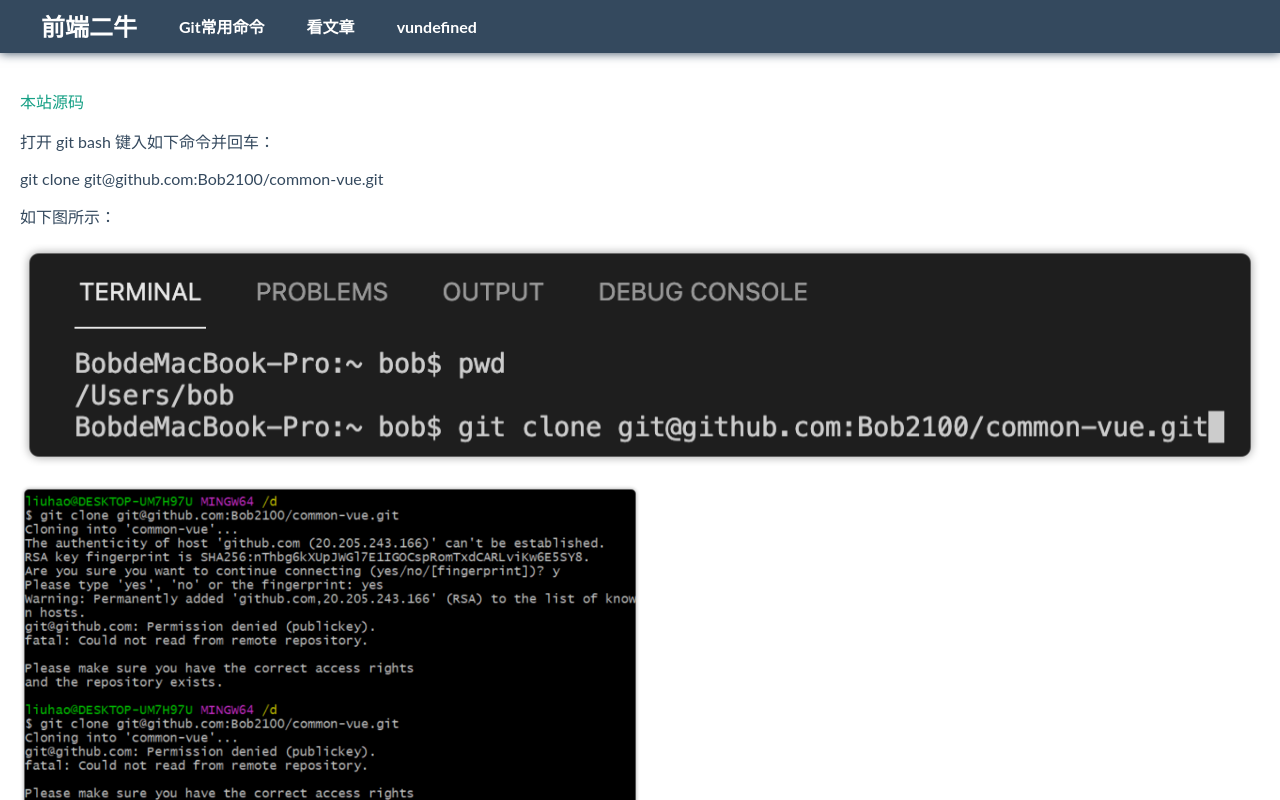
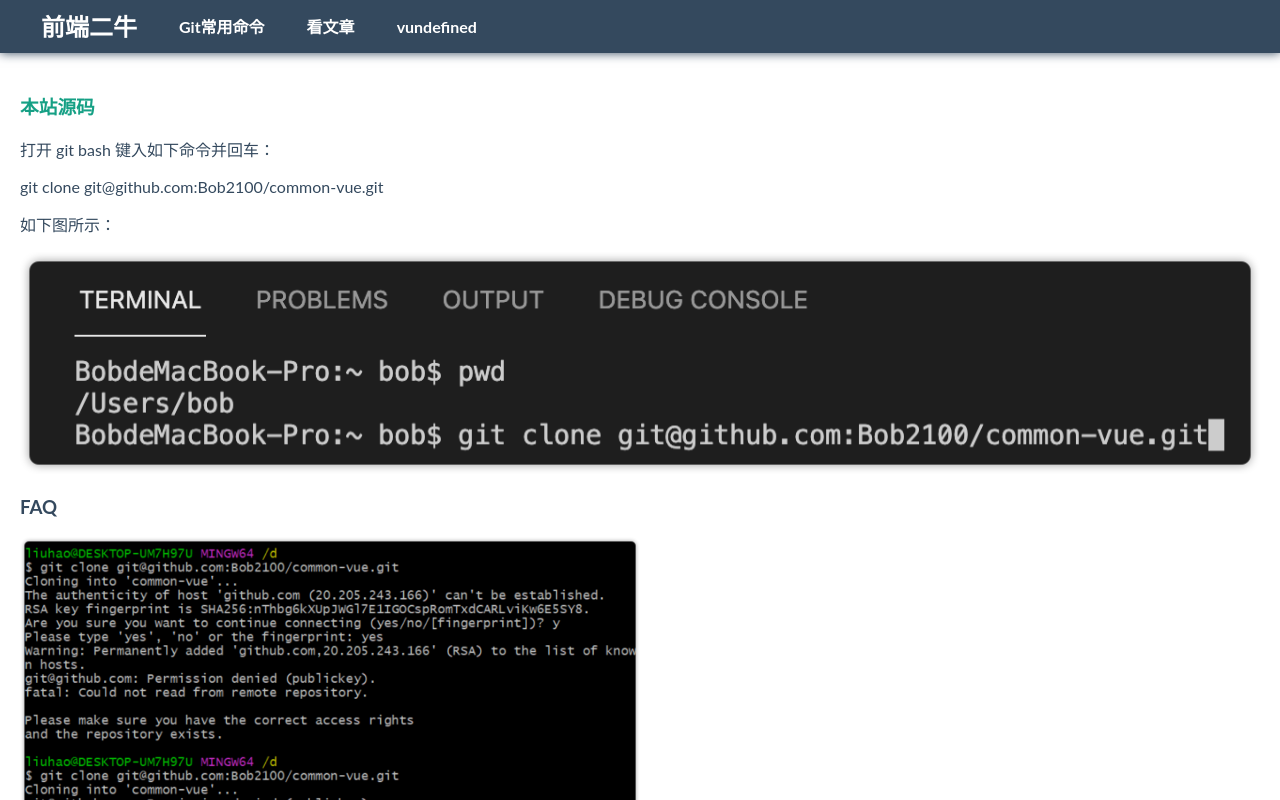
Before and after one commit to Bob2100/common-vue, a Vue app: page /IndexPage in a window 1280 px wide. Built offline with nearby package versions, Linux system fonts and the light colour scheme; no server answers; the HTML template or start-up script is replaced by a standard one.

Commit message:
增加FAQ

```diff
--- a/src/views/index/Faq.vue
+++ b/src/views/index/Faq.vue
@@ -1,14 +1,19 @@
 <template>
   <div class="Faq">
-    <p>
+    <article>
+      <h3>
         <a href="https://github.com/Bob2100/common-vue" target="_blank">本站源码</a>
-    </p>
+      </h3>
       <p>打开 git bash 键入如下命令并回车：</p>
       <p>git clone git@github.com:Bob2100/common-vue.git</p>
       <p>如下图所示：</p>
       <p><img class="common-img" src="../../assets/clone.png"></p>
+    </article>
+    <article>
+      <h3>FAQ</h3>
       <p><img class="common-img width-middle"
           src="../../assets/imgs/clone-https.png"></p>
+    </article>
   </div>
 </template>
 
```
Lines whose indentation alone changed are shown as unchanged.
